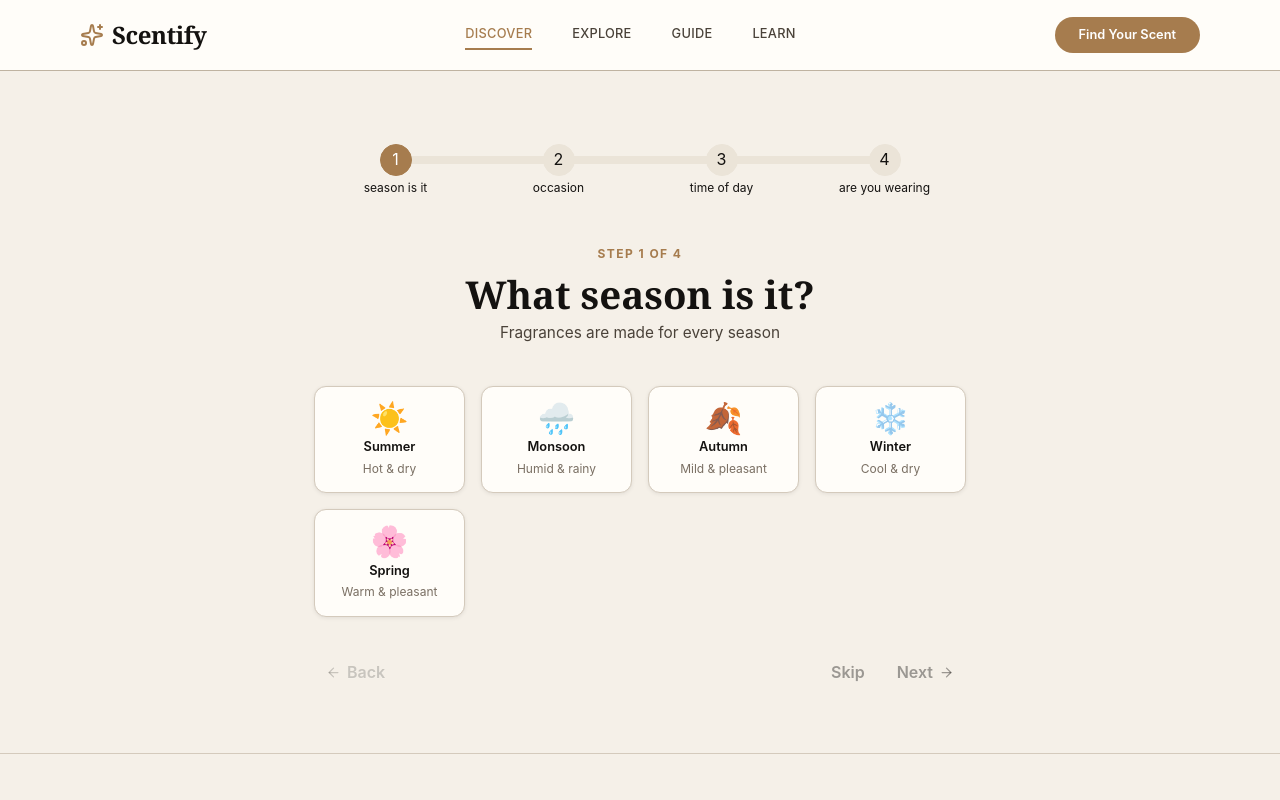
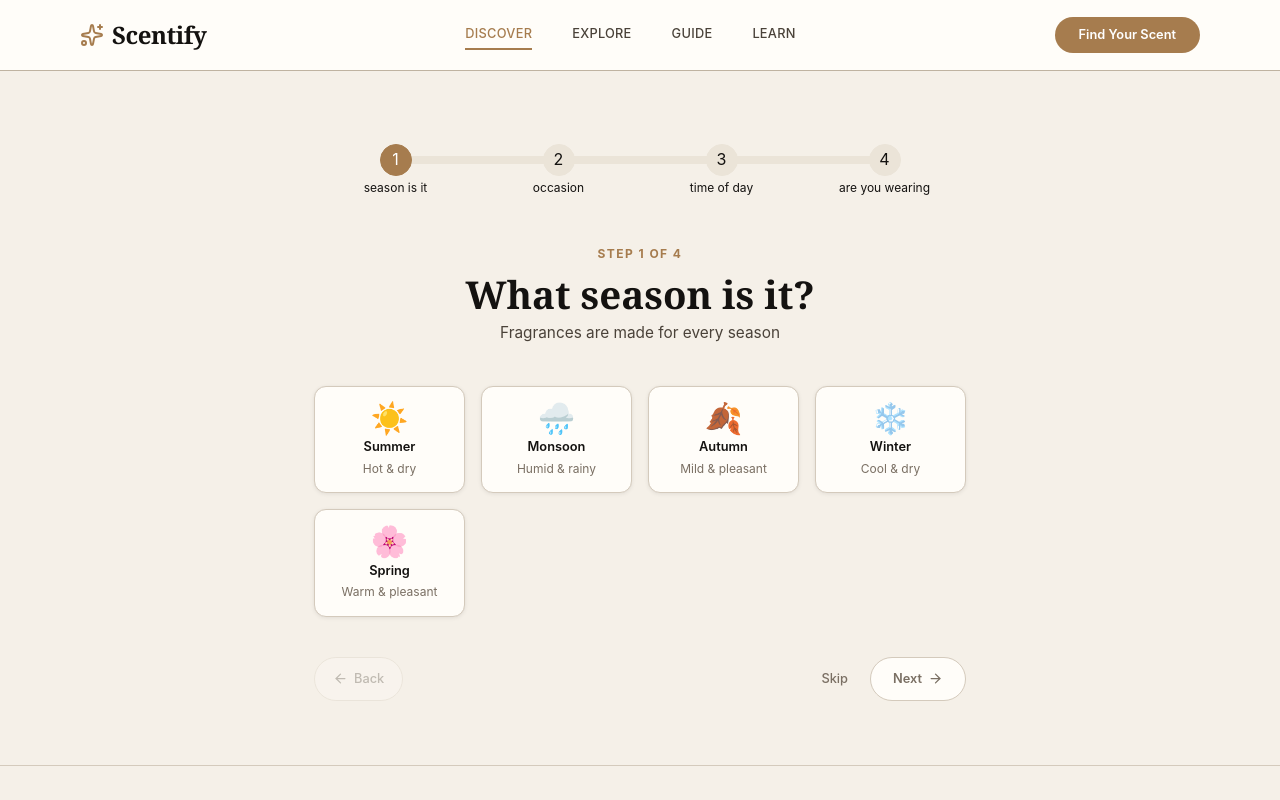
Before and after one commit to YAshpathan199/scentify, a React (Vite) app: page /discover in a window 1280 px wide. Shown: the top 800 px of the page. Built offline with nearby package versions, Linux system fonts and the light colour scheme.

Commit message:
style: replace Tailwind utilities with CSS modules in Discover nav and refine selected card styling
Co-Authored-By: Claude Opus 4.6 <noreply@anthropic.com>

```diff
--- a/src/pages/Discover.jsx
+++ b/src/pages/Discover.jsx
@@ -203,21 +203,17 @@ export default function Discover() {
             {/* Navigation */}
             <div className={styles.navRow}>
               <button
-                className="btn btn-ghost btn-sm rounded-full gap-1.5"
+                className={styles.navBack}
                 onClick={goBack}
                 disabled={currentStep === 0}
               >
                 <ArrowLeft size={15} />
                 Back
               </button>
-              <div className="flex items-center gap-2">
-                <button className="btn btn-ghost btn-sm text-base-content/40" onClick={goNext}>Skip</button>
+              <div className={styles.navRight}>
+                <button className={styles.navSkip} onClick={goNext}>Skip</button>
                 <button
-                  className={`btn btn-sm rounded-full gap-1.5 ${
-                    currentSelections.length > 0
-                      ? 'btn-primary shadow-md'
-                      : 'btn-outline border-base-300 text-base-content/40'
-                  }`}
+                  className={`${styles.navNext} ${currentSelections.length > 0 ? styles.navNextActive : ''}`}
                   onClick={goNext}
                 >
                   {currentStep === STEPS.length - 1 ? 'See Results' : 'Next'}
--- a/src/pages/Discover.module.css
+++ b/src/pages/Discover.module.css
@@ -204,12 +204,22 @@
 
 .optionCardSelected {
   border-color: var(--accent);
-  background: var(--highlight-gold);
-  box-shadow: 0 0 0 2.5px var(--accent-glow), var(--shadow-md);
+  background: var(--accent);
+  box-shadow: 0 0 0 3px var(--accent-glow), var(--shadow-md);
 }
 
 .optionCardSelected:hover {
+  background: var(--accent-hover);
+  border-color: var(--accent-hover);
   transform: translateY(-2px);
+}
+
+.optionCardSelected .optionLabel {
+  color: #fff;
+}
+
+.optionCardSelected .optionDesc {
+  color: rgba(255, 255, 255, 0.78);
 }
 
 .optionCheckmark {
@@ -219,7 +229,7 @@
   width: 18px;
   height: 18px;
   border-radius: var(--radius-full);
-  background: var(--accent);
+  background: rgba(255, 255, 255, 0.25);
   color: #fff;
   display: flex;
   align-items: center;
```
